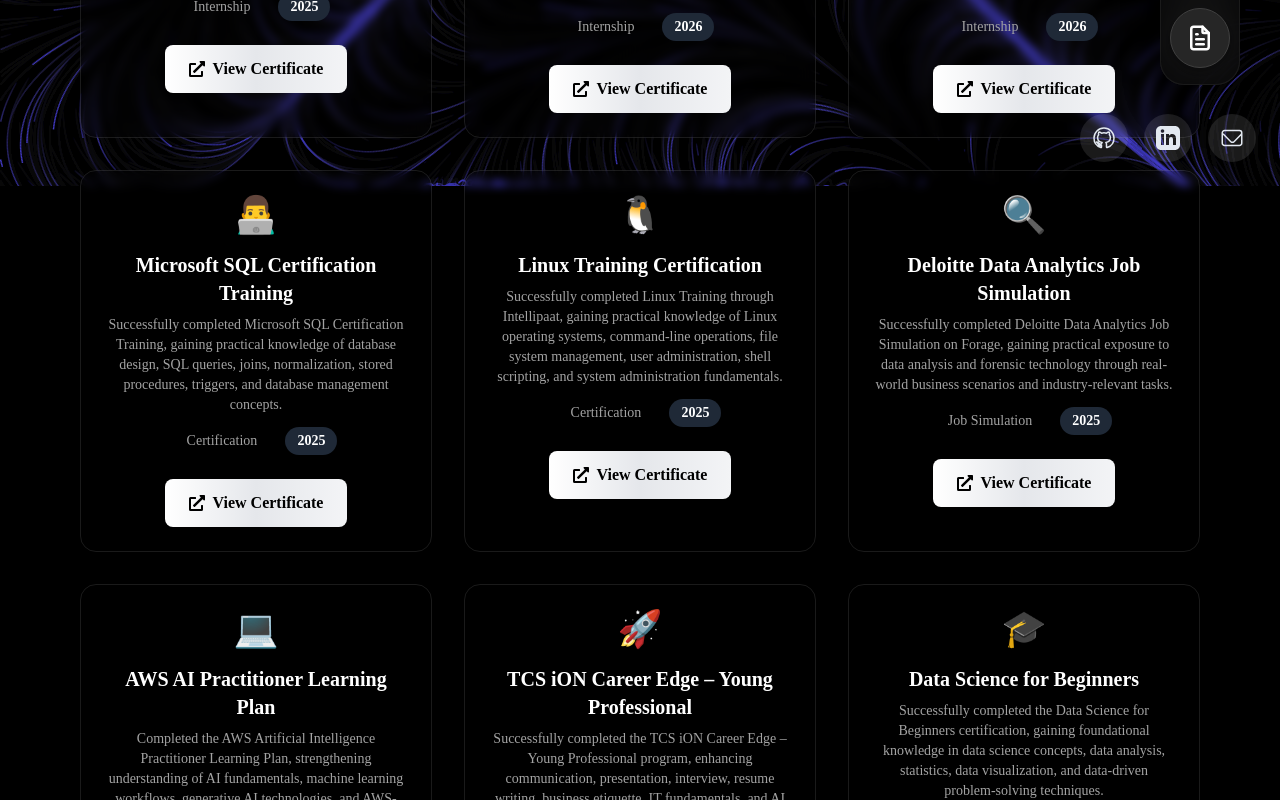
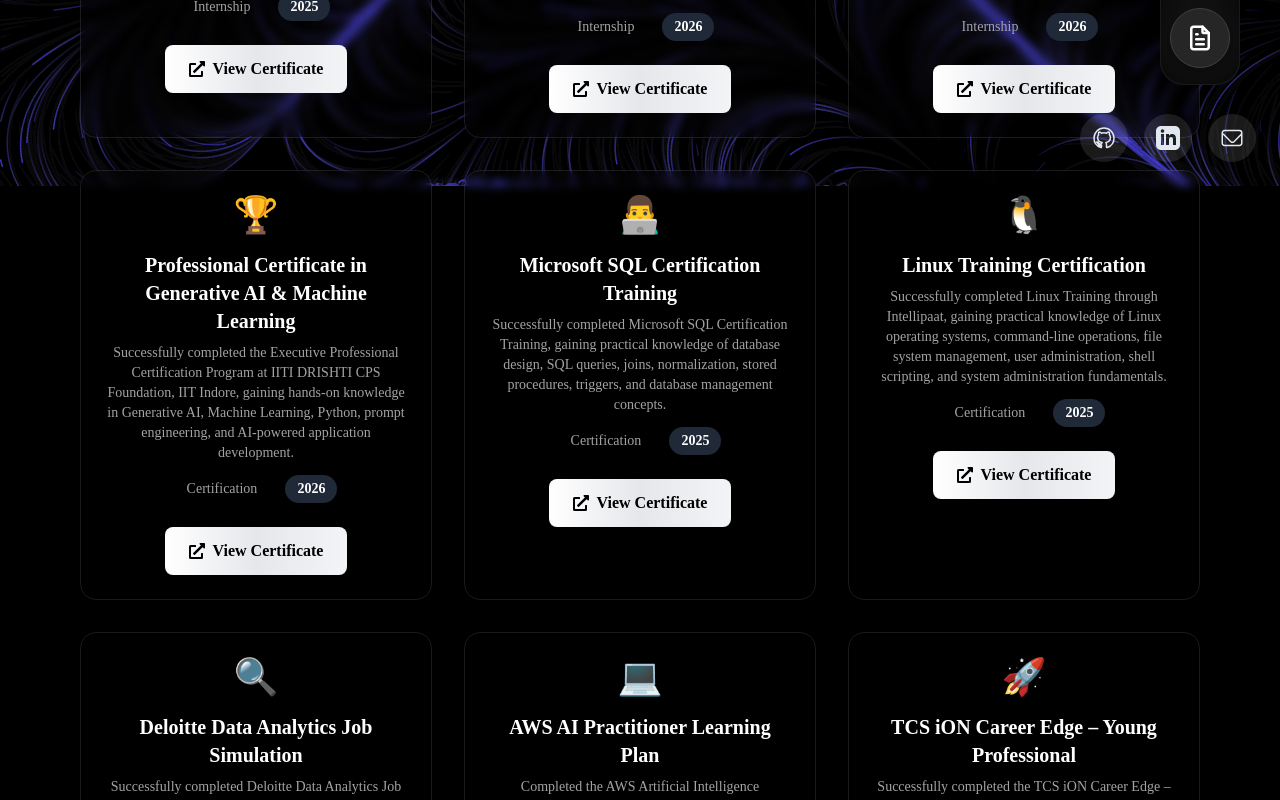
Before and after one commit to Dileep0610/My_Portfolio, a Next.js app: page /certificates in a window 1280 px wide. Shown: the part 614-1414 px from the top of the page. Built offline with nearby package versions, Linux system fonts and the light colour scheme.

Commit message:
Add Professional Certificate in Generative AI and Machine Learning

```diff
--- a/data/certificates.ts
+++ b/data/certificates.ts
@@ -7,6 +7,7 @@
     link: 'https://drive.google.com/file/d/1PNTRmKJfH1DHwQneGFdQXIC88QdEFWW_/view?usp=sharing',
     icon: '🌍',
   },
+
   {
     title: 'Python Full Stack',
     description: 'Successfully completed a 10-week Python Full Stack internship, gaining practical exposure to HTML, CSS, Bootstrap, JavaScript, Django, SQL, and Git while strengthening frontend, backend, and database management skills.',
@@ -22,6 +23,14 @@
     category: 'Internship',
     link: 'https://drive.google.com/file/d/1x0-ACEtw8-6LgMzSdhcEUubqjw8u_Eus/view?usp=sharing',
     icon: '💻',
+  },
+  {
+    title: 'Professional Certificate in Generative AI & Machine Learning',
+    description: 'Successfully completed the Executive Professional Certification Program at IITI DRISHTI CPS Foundation, IIT Indore, gaining hands-on knowledge in Generative AI, Machine Learning, Python, prompt engineering, and AI-powered application development.',
+    year: '2026',
+    category: 'Certification',
+    link: 'https://drive.google.com/file/d/11IQHClm1g7YiHekcNuFbFn7006Y8M17Z/view?usp=sharing',
+    icon: '🏆',
   },
   {
     title: 'Microsoft SQL Certification Training',
@@ -98,7 +107,7 @@
   },
   {
     title: 'CCNA: Switching, Routing, and Wireless Essentials (SRWE)',
-    description:'Successfully completed Cisco Networking Academy\'s CCNA: Switching, Routing, and Wireless Essentials course, gaining knowledge of switching technologies, VLANs, inter-VLAN routing, wireless networking, network security concepts, and router and switch configuration.',
+    description: 'Successfully completed Cisco Networking Academy\'s CCNA: Switching, Routing, and Wireless Essentials course, gaining knowledge of switching technologies, VLANs, inter-VLAN routing, wireless networking, network security concepts, and router and switch configuration.',
     year: '2026',
     category: 'Certification',
     link: 'https://drive.google.com/file/d/1y8K2MHVEjl7tVV1jMO9OO44YAiVBpxbN/view?usp=sharing',
```
Also changed, not shown: public/Blood.jpg, 1 other file (tests, documents, lock files or other folders).
